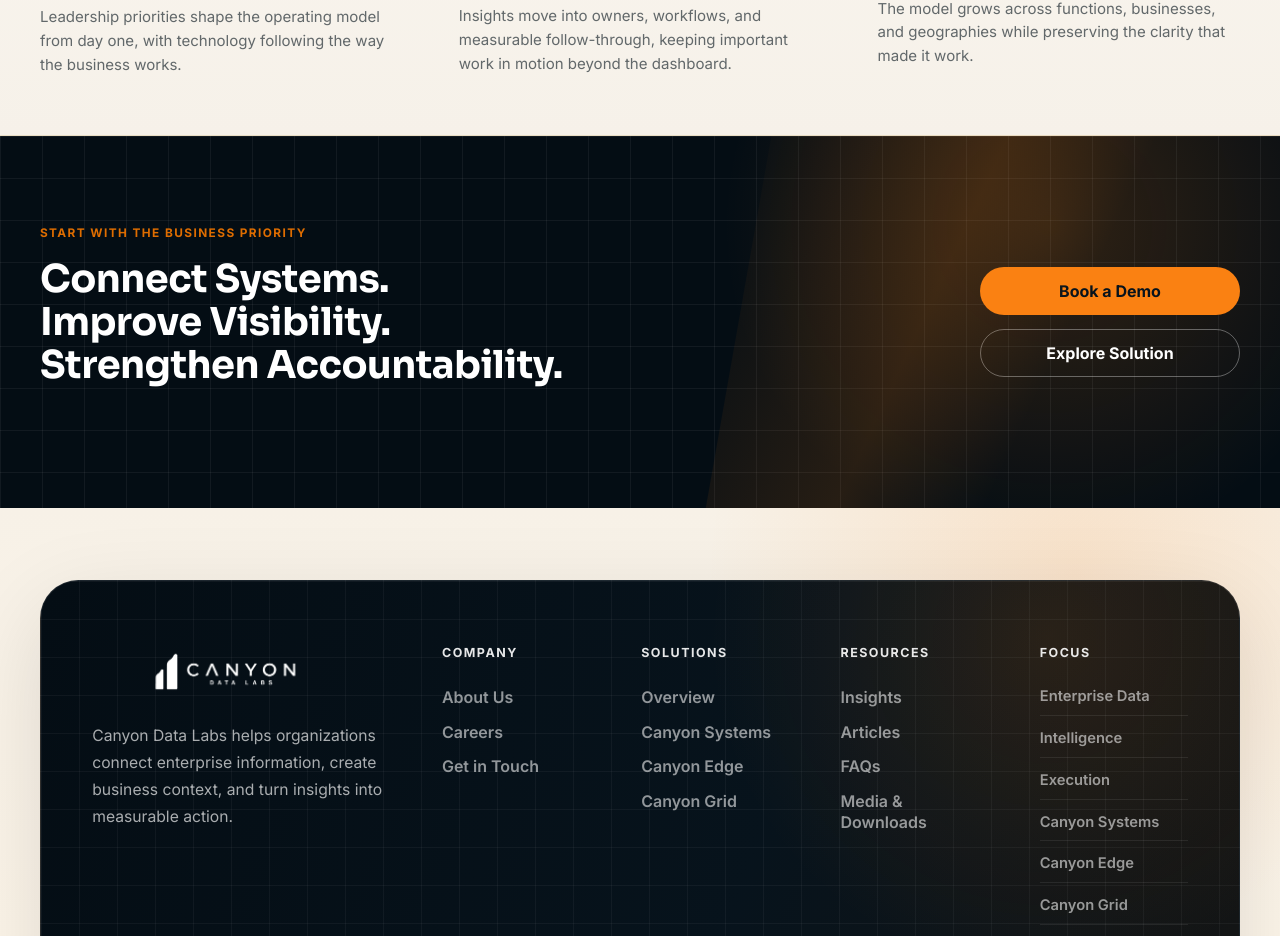
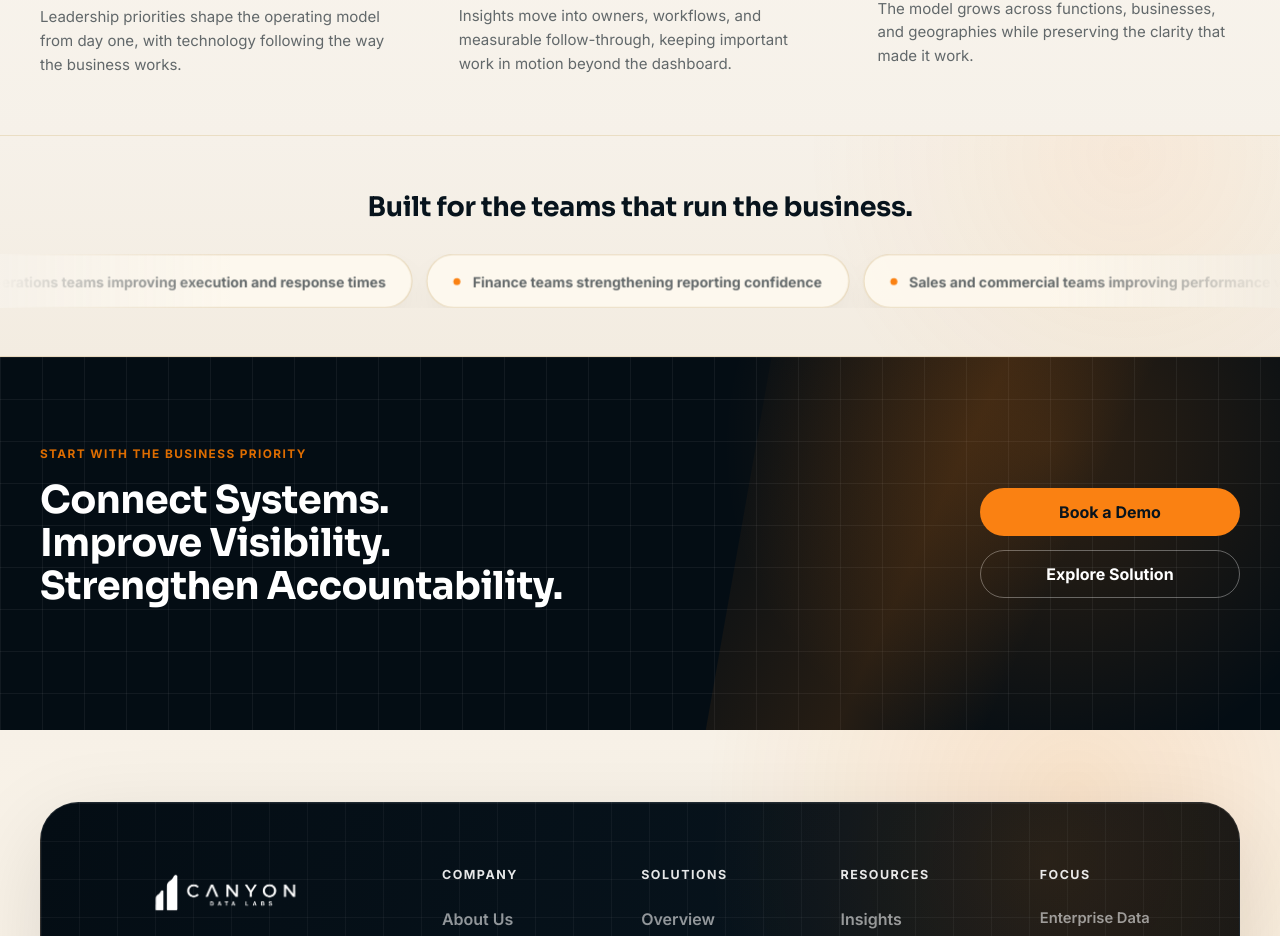
Before and after one commit to aiastralt24-cpu/canyon-web, a Next.js app: page / in a window 1280 px wide. Shown: the part 1795-2731 px from the top of the page. Built offline with nearby package versions, Linux system fonts and the light colour scheme.

Commit message:
Add homepage team strip

```diff
--- a/components/HomePage.css
+++ b/components/HomePage.css
@@ -799,6 +799,105 @@
   justify-self: start;
 }
 
+.audience-strip {
+  background:
+    radial-gradient(circle at 88% 8%, rgba(250, 129, 18, 0.08), transparent 28%),
+    linear-gradient(180deg, #f6f1e9 0%, #f3ece1 100%);
+  border-bottom: 1px solid rgba(222, 201, 161, 0.58);
+  color: var(--navy);
+  overflow: hidden;
+  padding: clamp(48px, 7vh, 74px) 0 clamp(42px, 6vh, 64px);
+}
+
+.audience-strip-inner {
+  display: grid;
+  gap: clamp(26px, 4vh, 42px);
+  margin: 0 auto;
+  max-width: 100vw;
+  text-align: center;
+}
+
+.audience-strip h2 {
+  color: var(--navy);
+  font-size: clamp(1.62rem, 2.1vw, 2.35rem);
+  font-weight: 620;
+  letter-spacing: -0.01em;
+  line-height: 1.12;
+  margin: 0 auto;
+  max-width: 980px;
+  padding: 0 var(--page-x);
+}
+
+.audience-rail {
+  overflow: hidden;
+  position: relative;
+}
+
+.audience-rail::before,
+.audience-rail::after {
+  content: "";
+  height: 100%;
+  pointer-events: none;
+  position: absolute;
+  top: 0;
+  width: min(18vw, 260px);
+  z-index: 2;
+}
+
+.audience-rail::before {
+  background: linear-gradient(90deg, #f6f1e9 0%, rgba(246, 241, 233, 0) 100%);
+  left: 0;
+}
+
+.audience-rail::after {
+  background: linear-gradient(270deg, #f3ece1 0%, rgba(243, 236, 225, 0) 100%);
+  right: 0;
+}
+
+.audience-track {
+  animation: audienceMarquee 34s linear infinite;
+  display: flex;
+  gap: 14px;
+  width: max-content;
+  will-change: transform;
+}
+
+.audience-pill {
+  align-items: center;
+  background: rgba(255, 250, 240, 0.8);
+  border: 1px solid rgba(222, 201, 161, 0.72);
+  border-radius: 999px;
+  box-shadow: 0 16px 34px rgba(7, 19, 28, 0.045);
+  color: rgba(7, 19, 28, 0.62);
+  display: inline-flex;
+  flex: 0 0 auto;
+  font-size: clamp(0.88rem, 0.98vw, 1.04rem);
+  font-weight: 650;
+  gap: 12px;
+  min-height: 54px;
+  padding: 0 26px;
+  white-space: nowrap;
+}
+
+.audience-pill::before {
+  background: #fa8112;
+  border-radius: 999px;
+  content: "";
+  flex: 0 0 auto;
+  height: 7px;
+  width: 7px;
+}
+
+@keyframes audienceMarquee {
+  from {
+    transform: translateX(0);
+  }
+
+  to {
+    transform: translateX(-50%);
+  }
+}
+
 .final-cta {
   background:
     linear-gradient(rgba(255, 255, 255, 0.055) 1px, transparent 1px),
@@ -1028,6 +1127,19 @@
     align-self: start;
   }
 
+  .audience-strip {
+    padding: 42px 0 44px;
+  }
+
+  .audience-rail::before,
+  .audience-rail::after {
+    width: 68px;
+  }
+
+  .audience-track {
+    animation-duration: 24s;
+  }
+
   .final-cta-actions {
     justify-self: start;
     width: min(100%, 280px);
@@ -1036,7 +1148,8 @@
 
 @media (prefers-reduced-motion: reduce) {
   .contour-line,
-  .flow-pulse {
+  .flow-pulse,
+  .audience-track {
     animation: none;
   }
 }
--- a/components/HomePage.tsx
+++ b/components/HomePage.tsx
@@ -1,5 +1,5 @@
 import Link from "next/link";
-import { advantagePillars } from "@/lib/content";
+import { advantagePillars, audiences } from "@/lib/content";
 import "./HomePage.css";
 
 const signalSources = ["ERP", "CRM", "Spreadsheets", "Plant & supply", "Reports"];
@@ -174,6 +174,21 @@ export function HomePage() {
         </div>
       </section>
 
+      <section className="audience-strip" aria-label="Teams Canyon helps">
+        <div className="audience-strip-inner reveal">
+          <h2>Built for the teams that run the business.</h2>
+          <div className="audience-rail" aria-hidden="true">
+            <div className="audience-track">
+              {[...audiences, ...audiences].map((team, index) => (
+                <span className="audience-pill" key={`${team}-${index}`}>
+                  {team}
+                </span>
+              ))}
+            </div>
+          </div>
+        </div>
+      </section>
+
       <section className="section final-cta">
         <div className="container final-cta-inner reveal">
           <div className="final-cta-copy">
```
